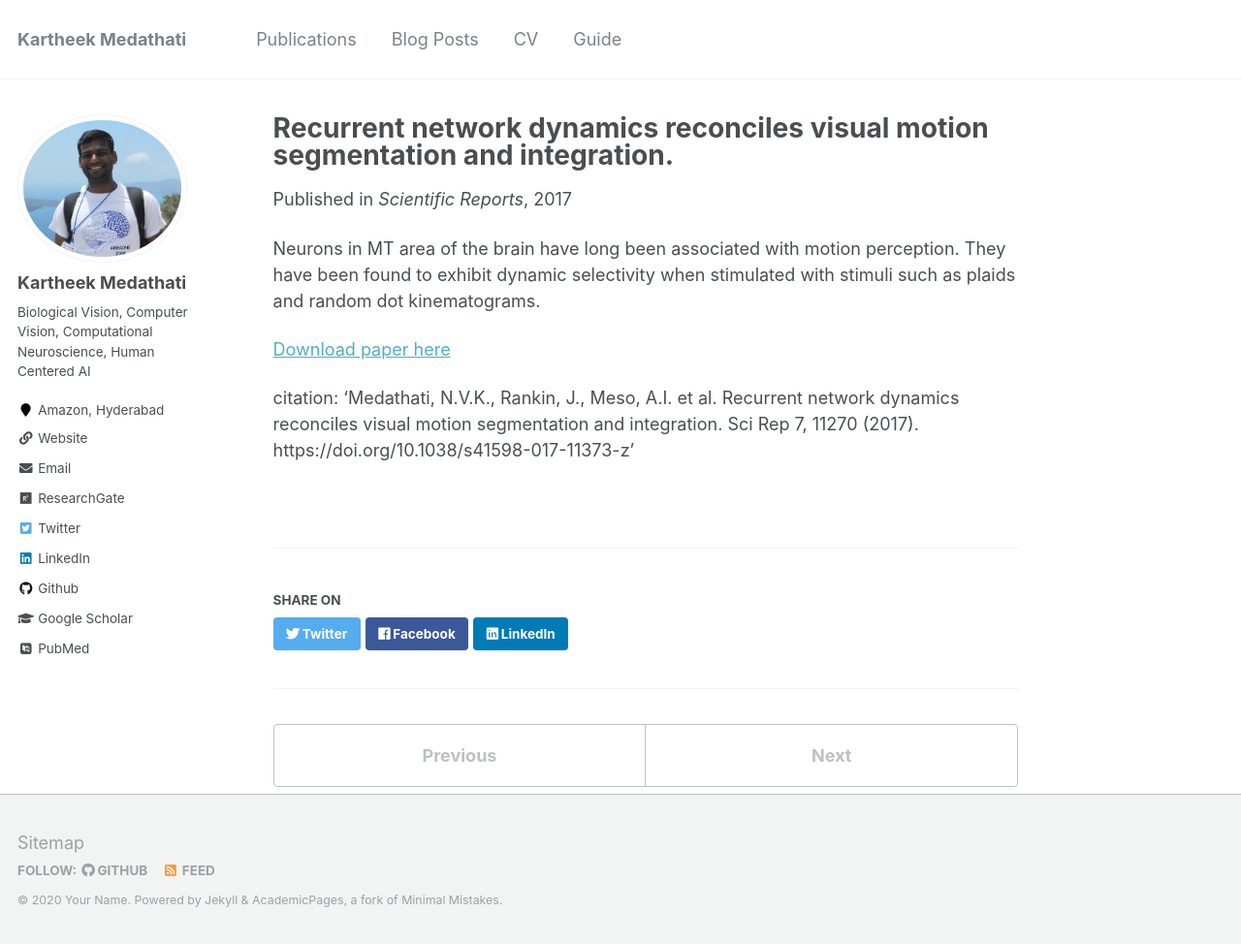
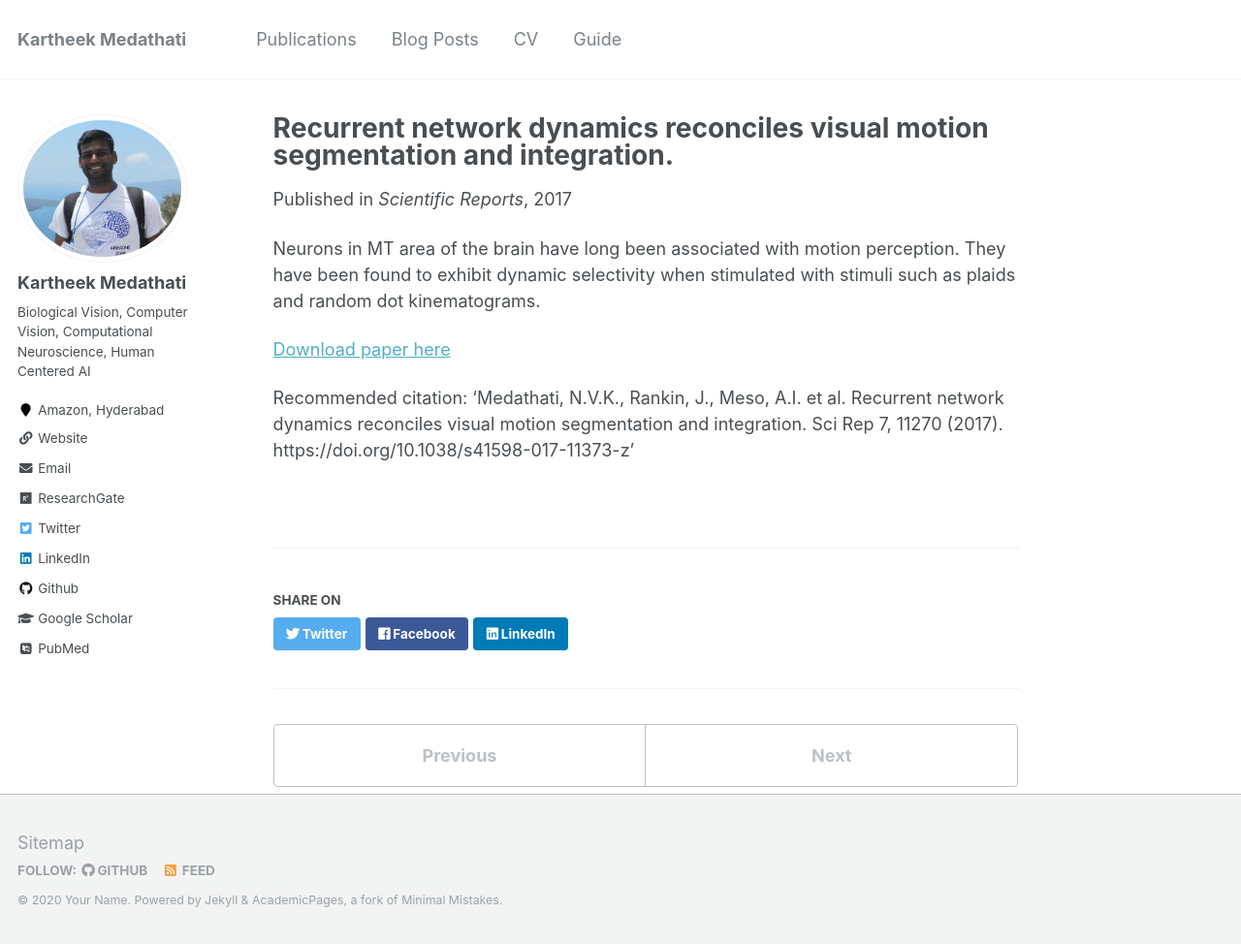
Before and after one commit to kartheekmedathati/kartheekmedathati.github.io, a Jekyll site: the page built from _publications/2017-09-12-Recurrent-Network-Dynamics-2.md, in a window 1280 px wide and 974 px high. Shown: the whole window at 97% size. Built offline with Jekyll 4.4.1, drawn with Linux system fonts in a browser that asks for light colours; some web fonts are replaced.

Commit message:
Changed the format

```diff
--- a/_publications/2017-09-12-Recurrent-Network-Dynamics-2.md
+++ b/_publications/2017-09-12-Recurrent-Network-Dynamics-2.md
@@ -12,4 +12,4 @@ Neurons in MT area of the brain have long been associated with motion perception
 
 [Download paper here](https://www.nature.com/articles/s41598-017-11373-z.pdf)
 
-citation: 'Medathati, N.V.K., Rankin, J., Meso, A.I. et al. Recurrent network dynamics reconciles visual motion segmentation and integration. Sci Rep 7, 11270 (2017). https://doi.org/10.1038/s41598-017-11373-z'
+Recommended citation: 'Medathati, N.V.K., Rankin, J., Meso, A.I. et al. Recurrent network dynamics reconciles visual motion segmentation and integration. Sci Rep 7, 11270 (2017). https://doi.org/10.1038/s41598-017-11373-z'
```
Also changed, not shown: _publications/2015-11-01-V1-MT-Feedforward-4.md (+8 -7 lines), _publications/2016-09-01-Bio-Inspired-Computer-Vision-3.md (+7 -6 lines).
